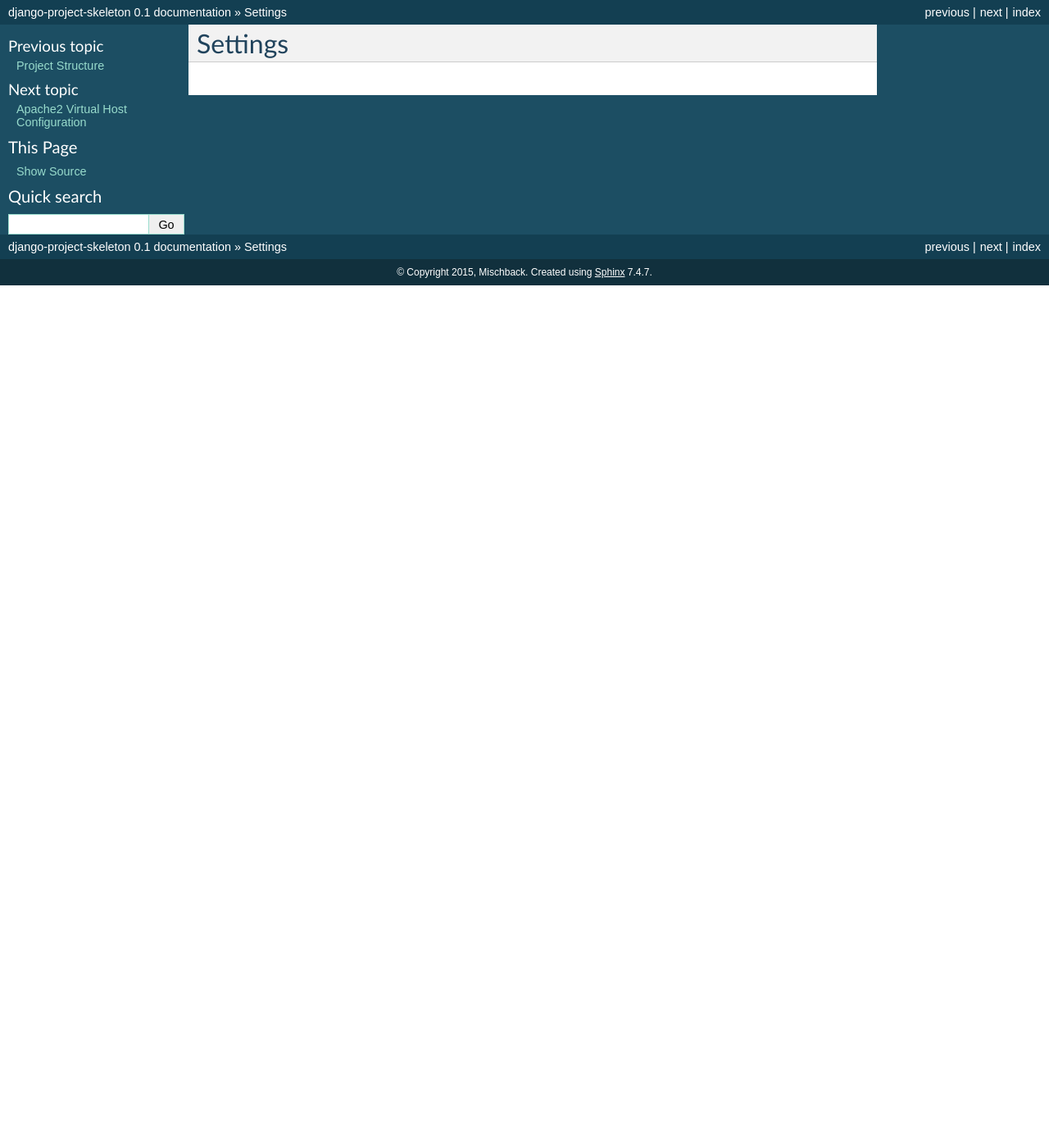
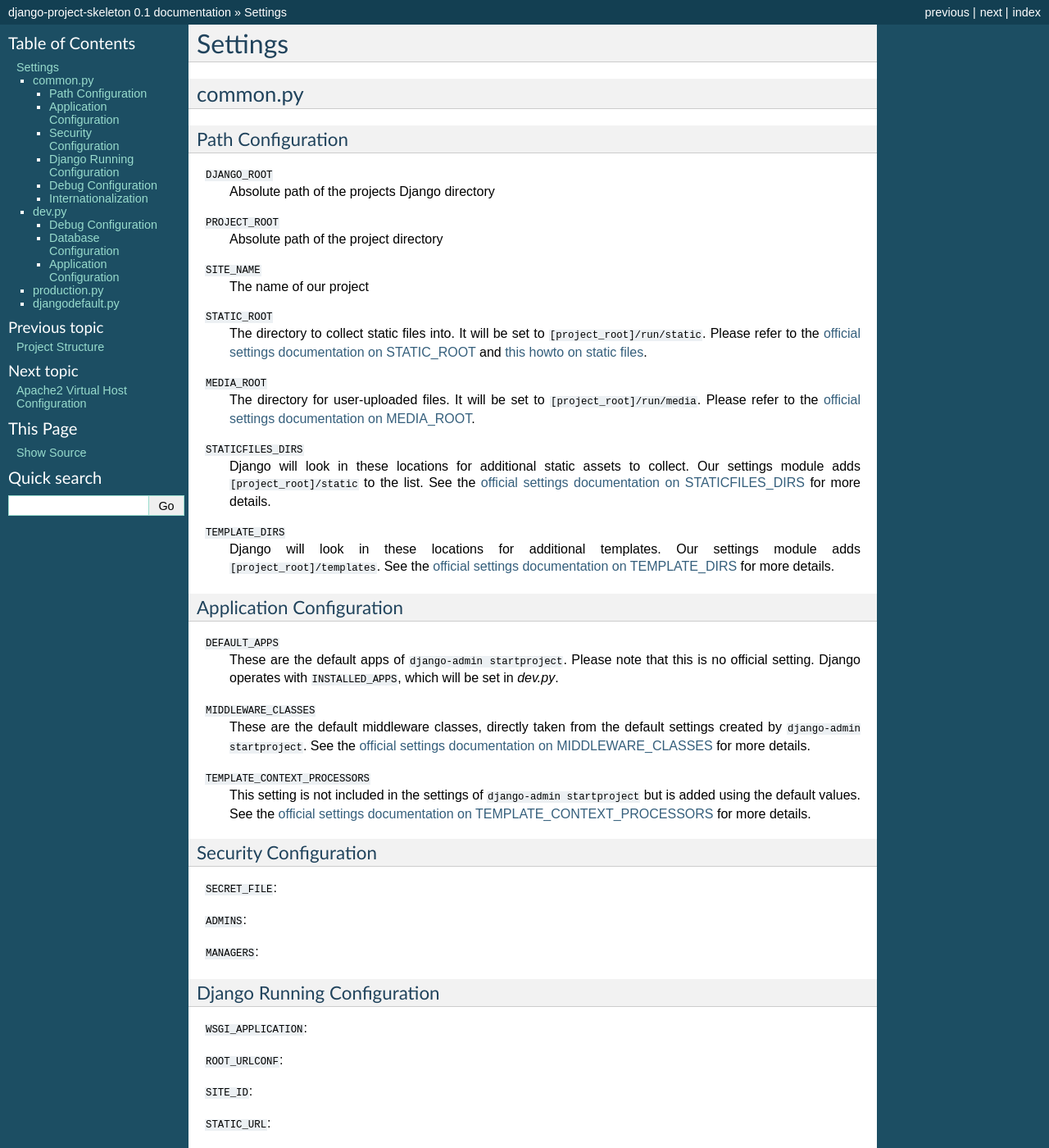
Before and after one commit to Mischback/django-project-skeleton, a Sphinx documentation site: the page built from doc/source/settings.rst, in a window 1280 px wide and 1400 px high. Shown: the whole window at 82% size. Built offline with Sphinx 7.4.7, drawn with Linux system fonts in a browser that asks for light colours; some of the changed text lies outside the part shown.

Commit message:
Documenting the settings

```diff
--- a/doc/source/settings.rst
+++ b/doc/source/settings.rst
@@ -2,3 +2,137 @@
 
 Settings
 ========
+
+
+common.py
+---------
+
+Path Configuration
+^^^^^^^^^^^^^^^^^^
+
+``DJANGO_ROOT``
+    Absolute path of the projects Django directory
+
+``PROJECT_ROOT``
+    Absolute path of the project directory
+
+``SITE_NAME``
+    The name of our project
+
+``STATIC_ROOT``
+    The directory to collect static files into. It will be set to
+    ``[project_root]/run/static``. Please refer to the `official settings
+    documentation on STATIC_ROOT <https://docs.djangoproject.com/en/1.7/ref/settings/#std:setting-STATIC_ROOT>`_
+    and `this howto on static files <https://docs.djangoproject.com/en/1.7/howto/static-files/>`_.
+
+``MEDIA_ROOT``
+    The directory for user-uploaded files. It will be set to
+    ``[project_root]/run/media``. Please refer to the `official settings
+    documentation on MEDIA_ROOT <https://docs.djangoproject.com/en/1.7/ref/settings/#std:setting-MEDIA_ROOT>`_.
+
+``STATICFILES_DIRS``
+    Django will look in these locations for additional static
+    assets to collect. Our settings module adds ``[project_root]/static`` to
+    the list. See the `official settings documentation on STATICFILES_DIRS
+    <https://docs.djangoproject.com/en/1.7/ref/settings/#std:setting-STATICFILES_DIRS>`_
+    for more details.
+
+``TEMPLATE_DIRS``
+    Django will look in these locations for additional
+    templates. Our settings module adds ``[project_root]/templates``. See the
+    `official settings documentation on TEMPLATE_DIRS
+    <https://docs.djangoproject.com/en/1.7/ref/settings/#std:setting-TEMPLATE_DIRS>`_
+    for more details.
+
+Application Configuration
+^^^^^^^^^^^^^^^^^^^^^^^^^
+
+``DEFAULT_APPS``
+    These are the default apps of ``django-admin startproject``. Please note
+    that this is no official setting. Django operates with ``INSTALLED_APPS``,
+    which will be set in *dev.py*.
+
+``MIDDLEWARE_CLASSES``
+    These are the default middleware classes, directly taken from the default
+    settings created by ``django-admin startproject``. See the
+    `official settings documentation on MIDDLEWARE_CLASSES
+    <https://docs.djangoproject.com/en/1.7/ref/settings/#middleware-classes>`_
+    for more details.
+
+``TEMPLATE_CONTEXT_PROCESSORS``
+    This setting is not included in the settings of ``django-admin startproject``
+    but is added using the default values. See the `official settings
+    documentation on TEMPLATE_CONTEXT_PROCESSORS
+    <https://docs.djangoproject.com/en/1.7/ref/settings/#std:setting-TEMPLATE_CONTEXT_PROCESSORS>`_
+    for more details.
+
+Security Configuration
+^^^^^^^^^^^^^^^^^^^^^^
+
+``SECRET_FILE``:
+
+``ADMINS``:
+
+``MANAGERS``:
+
+Django Running Configuration
+^^^^^^^^^^^^^^^^^^^^^^^^^^^^
+
+``WSGI_APPLICATION``:
+
+``ROOT_URLCONF``:
+
+``SITE_ID``:
+
+``STATIC_URL``:
+
+``MEDIA_URL``:
+
+Debug Configuration
+^^^^^^^^^^^^^^^^^^^
+
+``DEBUG``:
+
+``TEMPLATE_DEBUG``:
+
+Internationalization
+^^^^^^^^^^^^^^^^^^^^
+
+``LANGUAGE_CODE``:
+
+``TIME_ZONE``:
+
+``USE_I18N``:
+
+``USE_L10N``:
+
+``USE_TZ``:
+
+
+dev.py
+------
+
+Debug Configuration
+^^^^^^^^^^^^^^^^^^^
+
+``DEBUG``:
+
+``TEMPLATE_DEBUG``:
+
+Database Configuration
+^^^^^^^^^^^^^^^^^^^^^^
+
+``DATABASES``:
+
+Application Configuration
+^^^^^^^^^^^^^^^^^^^^^^^^^
+
+``INSTALLED_APPS``:
+
+
+production.py
+-------------
+
+
+djangodefault.py
+----------------
```
